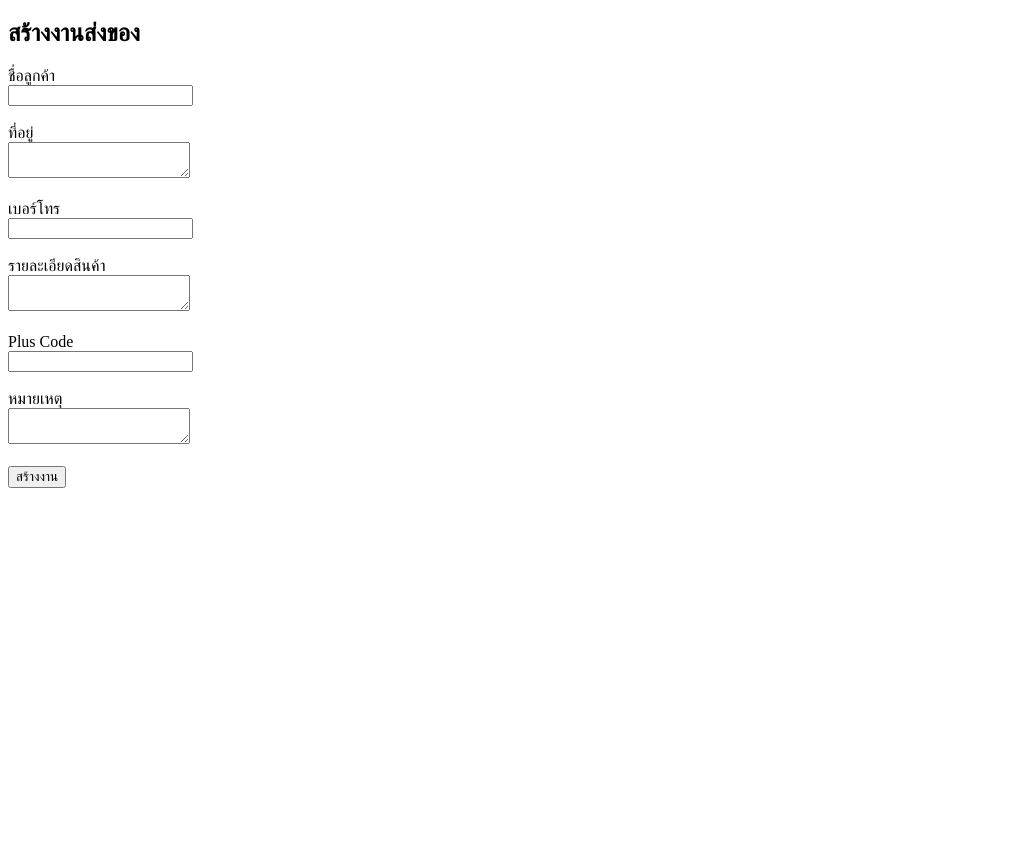
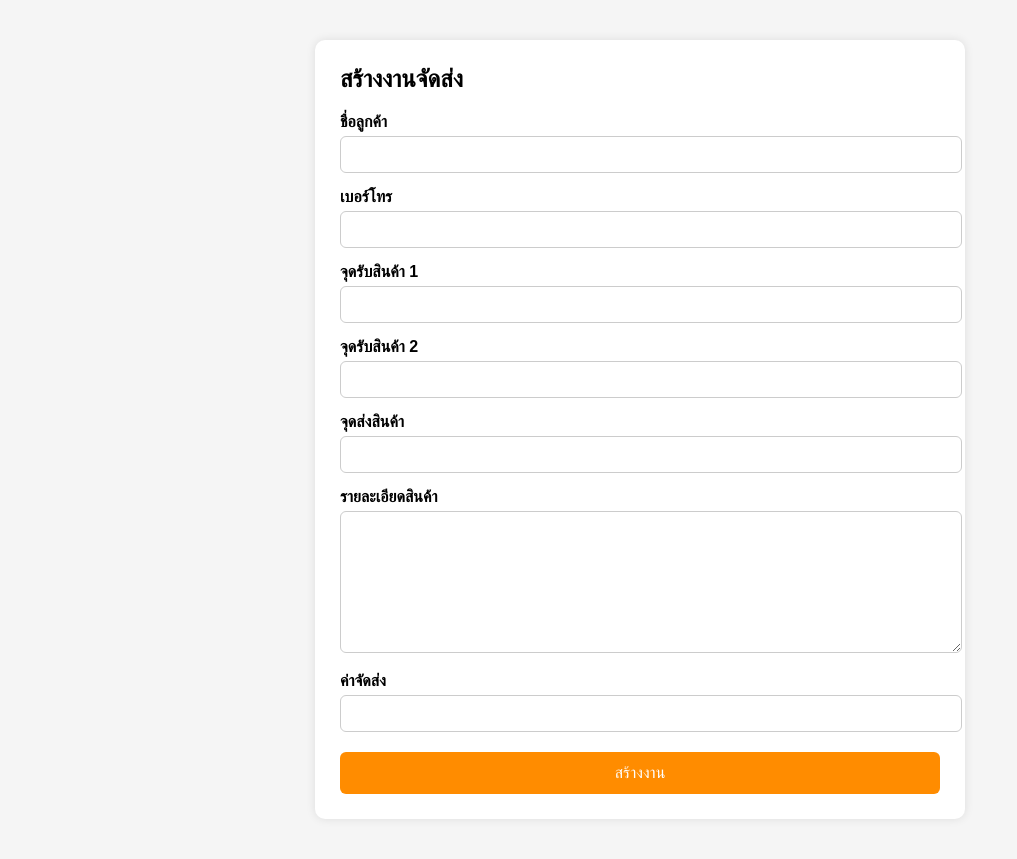
Before and after one commit to ArnonPoj/Supiler.location-vercel, a Flask app: page /create_job in a window 1280 px wide. Shown: the whole page, without its empty margins (0-1017 px from the left). Before the commit the page ends 488 px from the top, so only its background shows below. Run offline with Flask 3, Linux system fonts and the light colour scheme; some libraries are stand-ins or nearby versions.

Commit message:
Update create_job.html

```diff
--- a/templates/create_job.html
+++ b/templates/create_job.html
@@ -1,35 +1,102 @@
 <!DOCTYPE html>
-<html>
+<html lang="th">
 <head>
-    <title>สร้างงานส่งของ</title>
+<meta charset="UTF-8">
+<title>สร้างงานจัดส่ง</title>
+
+<style>
+
+body{
+font-family: Arial;
+background:#f5f5f5;
+margin:0;
+padding:0;
+}
+
+.container{
+width:600px;
+margin:40px auto;
+background:white;
+padding:25px;
+border-radius:10px;
+box-shadow:0 0 10px rgba(0,0,0,0.1);
+}
+
+h2{
+margin-top:0;
+}
+
+label{
+display:block;
+margin-top:15px;
+font-weight:bold;
+}
+
+input, textarea, select{
+width:100%;
+padding:10px;
+margin-top:5px;
+border:1px solid #ccc;
+border-radius:6px;
+}
+
+textarea{
+height:120px;
+}
+
+button{
+margin-top:20px;
+padding:12px;
+width:100%;
+background:#ff8c00;
+color:white;
+border:none;
+border-radius:6px;
+font-size:16px;
+cursor:pointer;
+}
+
+button:hover{
+background:#e67e00;
+}
+
+</style>
 </head>
+
 <body>
 
-<h2>สร้างงานส่งของ</h2>
+<div class="container">
 
-<form action="/create_job" method="POST">
+<h2>สร้างงานจัดส่ง</h2>
 
-<label>ชื่อลูกค้า</label><br>
-<input type="text" name="customer"><br><br>
+<form method="POST" action="/create_job">
 
-<label>ที่อยู่</label><br>
-<textarea name="address"></textarea><br><br>
+<label>ชื่อลูกค้า</label>
+<input type="text" name="customer">
 
-<label>เบอร์โทร</label><br>
-<input type="text" name="phone"><br><br>
+<label>เบอร์โทร</label>
+<input type="text" name="phone">
 
-<label>รายละเอียดสินค้า</label><br>
-<textarea name="detail"></textarea><br><br>
+<label>จุดรับสินค้า 1</label>
+<input type="text" name="pickup1">
 
-<label>Plus Code</label><br>
-<input type="text" name="pluscode"><br><br>
+<label>จุดรับสินค้า 2</label>
+<input type="text" name="pickup2">
 
-<label>หมายเหตุ</label><br>
-<textarea name="note"></textarea><br><br>
+<label>จุดส่งสินค้า</label>
+<input type="text" name="dropoff">
+
+<label>รายละเอียดสินค้า</label>
+<textarea name="detail"></textarea>
+
+<label>ค่าจัดส่ง</label>
+<input type="number" name="price">
 
 <button type="submit">สร้างงาน</button>
 
 </form>
 
+</div>
+
 </body>
 </html>
```
